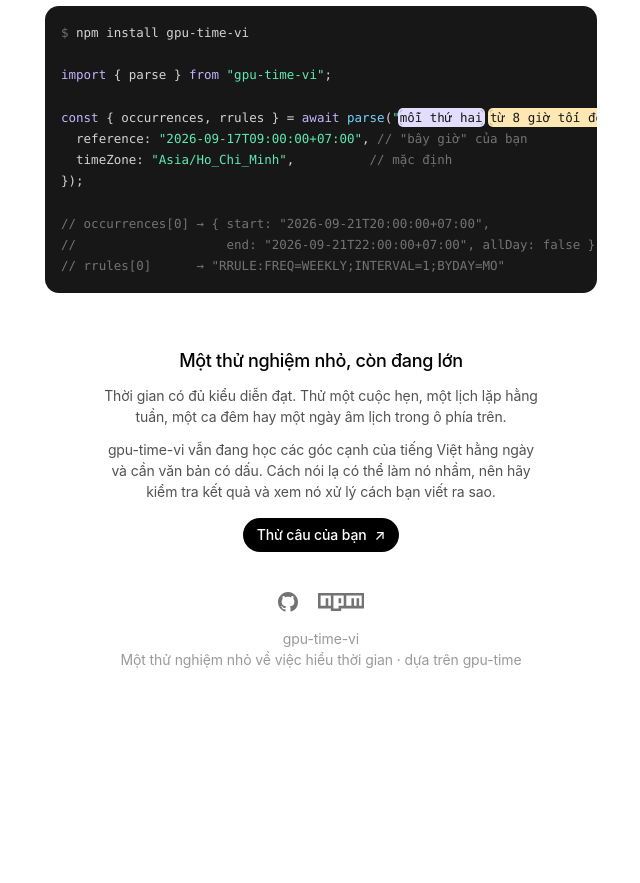
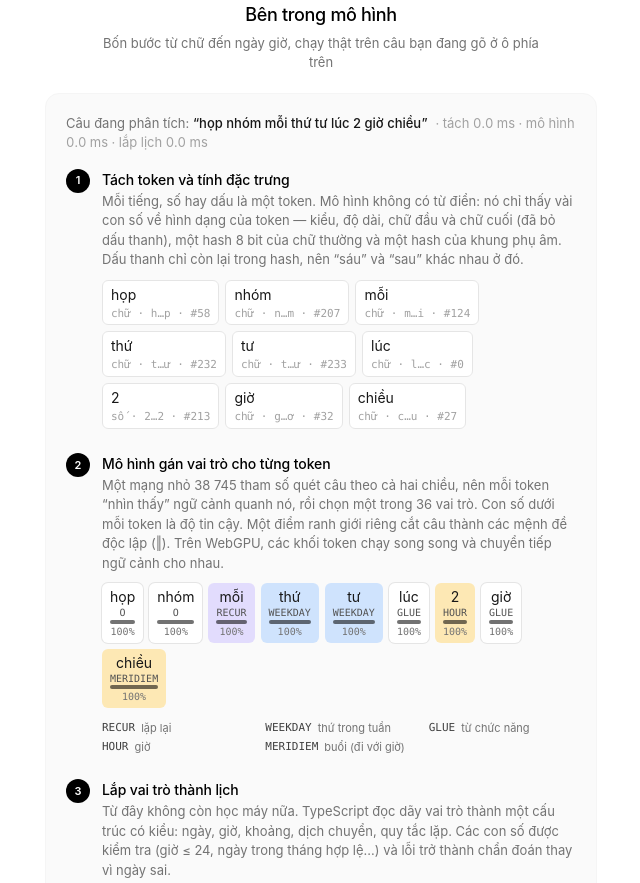
Before and after one commit to hunghg255/gpu-time-vi, an Astro site in the folder apps/website/: page / in a window 1280 px wide. Shown: the part 1134-2017 px from the top of the page, without its empty margins (319-959 px from the left). Before the commit the page ends 1852 px from the top, so only its background shows below. Built offline with nearby package versions, Linux system fonts and the light colour scheme; Astro itself is replaced by a stand-in of ours.

Commit message:
feat(website): live pipeline walkthrough and honest recurrence preview count

```diff
--- a/apps/website/astro.config.mjs
+++ b/apps/website/astro.config.mjs
@@ -1,10 +1,23 @@
 import { defineConfig } from "astro/config";
 import react from "@astrojs/react";
 import tailwindcss from "@tailwindcss/vite";
+import { fileURLToPath } from "node:url";
 
 export default defineConfig({
   site: "https://gpu-time-vi.pages.dev",
   devToolbar: { enabled: false },
   integrations: [react()],
-  vite: { plugins: [tailwindcss()], server: { strictPort: true } },
+  vite: {
+    plugins: [tailwindcss()],
+    server: { strictPort: true },
+    resolve: {
+      alias: {
+        // The schedule entry is built but not published; the site reads it
+        // straight from the workspace build to show token roles.
+        "gpu-time-vi/schedule": fileURLToPath(
+          new URL("../../packages/core/dist/schedule.js", import.meta.url),
+        ),
+      },
+    },
+  },
 });
--- a/apps/website/src/components/Demo.tsx
+++ b/apps/website/src/components/Demo.tsx
@@ -47,12 +47,16 @@ export function Demo({ initial }: { initial: Formatted }) {
     if (!value.trim()) return;
     const ticket = ++seq.current;
     setBusy(true);
+    // The pipeline section below follows whatever the demo is parsing.
+    window.dispatchEvent(
+      new CustomEvent("demo:text", { detail: value.trim() }),
+    );
     const reference = new Date();
     try {
       const parsed = await parseWith(value.trim(), {
         reference: reference.toISOString(),
         timeZone: "Asia/Ho_Chi_Minh",
-        limit: 3,
+        limit: 6,
       });
       if (ticket !== seq.current) return;
       setResult(format(parsed, reference, "Asia/Ho_Chi_Minh"));
--- /dev/null
+++ b/apps/website/src/components/Model.astro
@@ -0,0 +1,29 @@
+---
+// A static picture of the network the demo runs: sparse features in, one
+// vector per token, two bidirectional scans, then a role classifier and a
+// clause-boundary score. Sizes are the shipped model's.
+const boxes = [
+  { x: 0, label: "580 hàng đặc trưng", sub: "cộng thành 1 vector / token" },
+  { x: 150, label: "quét hai chiều", sub: "lớp 1 · ngữ cảnh trái ↔ phải" },
+  { x: 300, label: "quét hai chiều", sub: "lớp 2 · residual" },
+  { x: 450, label: "phân loại", sub: "36 vai trò + ranh giới" },
+];
+---
+<svg viewBox="0 0 600 120" class="w-full" role="img" aria-label="Sơ đồ mô hình: đặc trưng thưa, hai lớp quét hai chiều, bộ phân loại vai trò và ranh giới">
+  {boxes.map((box, index) => (
+    <g>
+      <rect x={box.x} y={20} width={130} height={60} rx={10} fill="#fff" stroke="#e5e5e5" />
+      <text x={box.x + 65} y={45} text-anchor="middle" font-size="12" font-weight="500" fill="#171717">{box.label}</text>
+      <text x={box.x + 65} y={63} text-anchor="middle" font-size="10" fill="#737373">{box.sub}</text>
+      {index < boxes.length - 1 && (
+        <path d={`M ${box.x + 132} 50 L ${box.x + 148} 50`} stroke="#a3a3a3" stroke-width="1.5" marker-end="url(#arrow)" />
+      )}
+    </g>
+  ))}
+  <defs>
+    <marker id="arrow" viewBox="0 0 10 10" refX="8" refY="5" markerWidth="6" markerHeight="6" orient="auto-start-reverse">
+      <path d="M 0 0 L 10 5 L 0 10 z" fill="#a3a3a3" />
+    </marker>
+  </defs>
+  <text x={300} y={105} text-anchor="middle" font-size="10" fill="#737373">38 745 tham số · int6 · CRF Viterbi trên CPU · WebGPU chạy các khối quét song song</text>
+</svg>
--- /dev/null
+++ b/apps/website/src/components/Pipeline.tsx
@@ -0,0 +1,369 @@
+import { useEffect, useRef, useState } from "react";
+import { demoDefault } from "../lib/demo";
+
+// The same phrase the demo is parsing, taken apart stage by stage: the
+// tokenizer's features, the roles the model assigned, the schedule the
+// compiler built, and the dates the resolver returned. Everything shown here
+// is read from a real run of the packaged parser.
+
+type ScheduleParser = Awaited<
+  ReturnType<typeof import("gpu-time-vi/schedule").defineParser>
+>;
+type Parsed = Awaited<ReturnType<ScheduleParser["parse"]>>;
+type Token = NonNullable<Parsed["tokens"]>[number];
+
+const ROLE_VI: Record<string, string> = {
+  O: "ngoài biểu thức",
+  NUM: "số lượng",
+  ORD: "thứ tự",
+  UNIT: "đơn vị",
+  DIR_BEFORE: "lùi về trước",
+  DIR_AFTER: "tiến về sau",
+  NOW: "bây giờ",
+  REL_DAY: "ngày tương đối",
+  DEICTIC: "này / sau / trước",
+  WEEKDAY: "thứ trong tuần",
+  DAYGROUP: "nhóm ngày",
+  MONTH: "tháng",
+  DOM: "ngày trong tháng",
+  YEAR: "năm",
+  HOUR: "giờ",
+  MINUTE: "phút",
+  SECOND: "giây",
+  MERIDIEM: "buổi (đi với giờ)",
+  TIME_NAMED: "giờ có tên",
+  DAYPART: "buổi",
+  RANGE_START: "mở khoảng",
+  RANGE_END: "đóng khoảng",
+  RECUR: "lặp lại",
+  FREQ: "tần suất",
+  TIMES: "số lần",
+  BOUND_START: "bắt đầu chuỗi",
+  BOUND_END: "kết thúc chuỗi",
+  COUNT: "số lần xuất hiện",
+  DUR: "thời lượng",
+  EXCEPT: "loại trừ",
+  HOLIDAY: "ngày lễ",
+  JOIN: "nối mệnh đề",
+  GLUE: "từ chức năng",
+  EDGE: "đầu / giữa / cuối",
+  CLOCK_OFFSET: "rưỡi / kém / hơn",
+  LUNAR: "âm lịch",
+};
+
+const ROLE_KIND: Record<string, "date" | "time" | "repeat" | "duration"> = {
+  NOW: "date",
+  REL_DAY: "date",
+  DEICTIC: "date",
+  WEEKDAY: "date",
+  DAYGROUP: "date",
+  MONTH: "date",
+  DOM: "date",
+  YEAR: "date",
+  HOLIDAY: "date",
+  EDGE: "date",
+  LUNAR: "date",
+  ORD: "date",
+  HOUR: "time",
+  MINUTE: "time",
+  SECOND: "time",
+  MERIDIEM: "time",
+  TIME_NAMED: "time",
+  DAYPART: "time",
+  CLOCK_OFFSET: "time",
+  RANGE_START: "time",
+  RANGE_END: "time",
+  RECUR: "repeat",
+  FREQ: "repeat",
+  TIMES: "repeat",
+  BOUND_START: "repeat",
+  BOUND_END: "repeat",
+  COUNT: "repeat",
+  EXCEPT: "repeat",
+  NUM: "duration",
+  UNIT: "duration",
+  DIR_BEFORE: "duration",
+  DIR_AFTER: "duration",
+  DUR: "duration",
+};
+
+const KIND_CLASS = {
+  date: "bg-date",
+  time: "bg-time",
+  repeat: "bg-repeat",
+  duration: "bg-duration",
+};
+
+const KINDS = ["chữ", "số", "dấu", "khoảng trắng"];
+const CLASSES = [
+  ..."abcdefghijklmnopqrstuvwxyz",
+  ..."ăâđêôơư",
+  ..."0123456789",
+];
+
+function characterClass(value: number): string {
+  return value < CLASSES.length ? CLASSES[value] : "dấu";
+}
+
+// Decode the sparse feature row the tokenizer packed into two 32-bit words.
+function features(token: Token) {
+  const [identity, context] = token.features;
+  return {
+    kind: KINDS[identity & 3],
+    length: (identity >>> 2) & 7,
+    first: characterClass((identity >>> 5) & 63),
+    last: characterClass((identity >>> 11) & 63),
+    hash: (identity >>> 17) & 255,
+    skeleton: context & 127,
+    number: (identity >>> 25) & 15,
+  };
+}
+
+function Stage({
+  step,
+  title,
+  note,
+  children,
+}: {
+  step: number;
+  title: string;
+  note: string;
+  children: React.ReactNode;
+}) {
+  return (
+    <li className="relative pl-9">
+      <span
+        className="absolute left-0 top-0 flex size-6 items-center justify-center rounded-full bg-black text-[11px] font-semibold text-white"
+        aria-hidden="true"
+      >
+        {step}
+      </span>
+      <h3 className="text-body font-medium">{title}</h3>
+      <p className="mt-0.5 text-note leading-normal text-neutral-500">{note}</p>
+      <div className="mt-2.5">{children}</div>
+    </li>
+  );
+}
+
+export function Pipeline() {
+  const [text, setText] = useState(demoDefault);
+  const [parsed, setParsed] = useState<Parsed | undefined>(undefined);
+  const [resolved, setResolved] = useState<
+    | {
+        occurrences: { start: string; end?: string; allDay: boolean }[];
+        rrules: string[];
+      }
+    | undefined
+  >(undefined);
+  const parser = useRef<ScheduleParser>(undefined);
+  const seq = useRef(0);
+
+  useEffect(() => {
+    function follow(event: Event) {
+      setText((event as CustomEvent<string>).detail);
+    }
+    window.addEventListener("demo:text", follow);
+    return () => window.removeEventListener("demo:text", follow);
+  }, []);
+
+  useEffect(() => {
+    if (!text.trim()) return;
+    const ticket = ++seq.current;
+    const timer = setTimeout(async () => {
+      try {
+        if (!parser.current) {
+          const { defineParser } = await import("gpu-time-vi/schedule");
+          parser.current = await defineParser({ backend: "cpu", tokens: true });
+        }
+        const result = await parser.current.parse(text.trim());
+        const { resolve } = await import("gpu-time-vi/schedule");
+        const dates = {
+          occurrences: [] as { start: string; end?: string; allDay: boolean }[],
+          rrules: [] as string[],
+        };
+        for (const expression of result.expressions) {
+          if (!expression.schedule) continue;
+          try {
+            const value = resolve(expression.schedule, {
+              reference: new Date().toISOString(),
+              timeZone: "Asia/Ho_Chi_Minh",
+              limit: 3,
+            });
+            dates.occurrences.push(
+              ...value.occurrences.map(({ start, end, allDay }) => ({
+                start,
+                ...(end ? { end } : {}),
+                allDay,
+              })),
+            );
+            dates.rrules.push(...value.rrules);
+          } catch {
+            // The stage shows the compiler's diagnostics instead.
+          }
+        }
+        if (ticket !== seq.current) return;
+        setParsed(result);
+        setResolved(dates);
+      } catch {
+        if (ticket === seq.current) setParsed(undefined);
+      }
+    }, 200);
+    return () => clearTimeout(timer);
+  }, [text]);
+
+  const tokens = (parsed?.tokens ?? []).filter((token) => token.kind !== 3);
+  const rolesUsed = [...new Set(tokens.map((token) => token.label))].filter(
+    (label) => label !== "O",
+  );
+
+  return (
+    <div className="rounded-box border border-neutral-100 bg-neutral-50 p-4 sm:p-5">
+      <p className="mb-4 text-note leading-normal text-neutral-500">
+        Câu đang phân tích:{" "}
+        <span className="font-medium text-neutral-900">“{text}”</span>
+        {parsed && (
+          <span className="ml-2 tabular-nums text-neutral-400">
+            · tách {parsed.timings.tokenizeMs.toFixed(1)} ms · mô hình{" "}
+            {parsed.timings.inferMs.toFixed(1)} ms · lắp lịch{" "}
+            {parsed.timings.compileMs.toFixed(1)} ms
+          </span>
+        )}
+      </p>
+      <ol className="space-y-6">
+        <Stage
+          step={1}
+          title="Tách token và tính đặc trưng"
+          note="Mỗi tiếng, số hay dấu là một token. Mô hình không có từ điển: nó chỉ thấy vài con số về hình dạng của token — kiểu, độ dài, chữ đầu và chữ cuối (đã bỏ dấu thanh), một hash 8 bit của chữ thường và một hash của khung phụ âm. Dấu thanh chỉ còn lại trong hash, nên “sáu” và “sau” khác nhau ở đó."
+        >
+          <ul className="flex flex-wrap gap-1.5">
+            {tokens.map((token, index) => {
+              const shape = features(token);
+              return (
+                <li
+                  key={index}
+                  className="rounded-md border border-neutral-200 bg-white px-2 py-1 font-mono text-[11px] leading-tight"
+                  title={`kiểu ${shape.kind} · độ dài bucket ${shape.length} · đầu “${shape.first}” · cuối “${shape.last}” · hash ${shape.hash} · khung phụ âm ${shape.skeleton}`}
+                >
+                  <span className="block font-sans text-sm text-neutral-900">
+                    {token.text}
+                  </span>
+                  <span className="mt-0.5 block text-neutral-400">
+                    {shape.kind} · {shape.first}…{shape.last} · #{shape.hash}
+                  </span>
+                </li>
+              );
+            })}
+          </ul>
+        </Stage>
+
+        <Stage
+          step={2}
+          title="Mô hình gán vai trò cho từng token"
+          note="Một mạng nhỏ 38 745 tham số quét câu theo cả hai chiều, nên mỗi token “nhìn thấy” ngữ cảnh quanh nó, rồi chọn một trong 36 vai trò. Con số dưới mỗi token là độ tin cậy. Một điểm ranh giới riêng cắt câu thành các mệnh đề độc lập (‖). Trên WebGPU, các khối token chạy song song và chuyển tiếp ngữ cảnh cho nhau."
+        >
+          <ul className="flex flex-wrap items-end gap-1.5">
+            {tokens.map((token, index) => {
+              const kind = ROLE_KIND[token.label];
+              return (
+                <li key={index} className="flex items-end gap-1.5">
+                  {token.clauseStart && index > 0 && (
+                    <span
+                      className="pb-2 text-neutral-300"
+                      aria-label="ranh giới mệnh đề"
+                    >
+                      ‖
+                    </span>
+                  )}
+                  <span
+                    className={`rounded-md px-2 py-1 text-center ${kind ? KIND_CLASS[kind] : "bg-white ring-1 ring-neutral-200"}`}
+                  >
+                    <span className="block text-sm text-neutral-900">
+                      {token.text}
+                    </span>
+                    <span className="block font-mono text-[10px] leading-tight text-neutral-600">
+                      {token.label}
+                    </span>
+                    <span className="block h-1 w-full overflow-hidden rounded bg-black/10">
+                      <span
+                        className="block h-full bg-black/50"
+                        style={{ width: `${Math.round(token.score * 100)}%` }}
+                      />
+                    </span>
+                    <span className="block font-mono text-[10px] text-neutral-500">
+                      {Math.round(token.score * 100)}%
+                    </span>
+                  </span>
+                </li>
+              );
+            })}
+          </ul>
+          {rolesUsed.length > 0 && (
+            <dl className="mt-3 grid grid-cols-2 gap-x-4 gap-y-0.5 text-[11px] text-neutral-500 sm:grid-cols-3">
+              {rolesUsed.map((label) => (
+                <div key={label} className="flex gap-1.5">
+                  <dt className="font-mono text-neutral-700">{label}</dt>
+                  <dd>{ROLE_VI[label] ?? label}</dd>
+                </div>
+              ))}
+            </dl>
+          )}
+        </Stage>
+
+        <Stage
+          step={3}
+          title="Lắp vai trò thành lịch"
+          note="Từ đây không còn học máy nữa. TypeScript đọc dãy vai trò thành một cấu trúc có kiểu: ngày, giờ, khoảng, dịch chuyển, quy tắc lặp. Các con số được kiểm tra (giờ ≤ 24, ngày trong tháng hợp lệ…) và lỗi trở thành chẩn đoán thay vì ngày sai."
+        >
+          {parsed?.expressions.length ? (
+            parsed.expressions.map((expression, index) => (
+              <div key={index} className="mb-2 last:mb-0">
+                <pre className="overflow-x-auto rounded-md bg-neutral-900 p-3 font-mono text-[11px] leading-[1.6] text-neutral-200">
+                  {JSON.stringify(expression.schedule, null, 2)}
+                </pre>
+                {expression.diagnostics.map((diagnostic, position) => (
+                  <p key={position} className="mt-1 text-[11px] text-amber-700">
+                    {diagnostic.code}: {diagnostic.message}
+                  </p>
+                ))}
+              </div>
+            ))
+          ) : (
+            <p className="text-note text-neutral-500">
+              Không có biểu thức thời gian nào trong câu này.
+            </p>
+          )}
+        </Stage>
+
+        <Stage
+          step={4}
+          title="Giải ra ngày giờ thật"
+          note="Chỉ ở bước cuối mới cần biết “bây giờ” là lúc nào và múi giờ nào. Ngày tương đối, thứ, DST, âm lịch (tính theo lịch Việt Nam, UTC+7) và giới hạn số lần đều được giải bằng số học lịch chính xác, không phải bằng mô hình."
+        >
+          {resolved?.occurrences.length ? (
+            <ul className="space-y-1 font-mono text-[12px]">
+              {resolved.occurrences.map((occurrence, index) => (
+                <li key={index} className="text-neutral-800">
+                  {occurrence.start}
+                  {occurrence.end ? ` → ${occurrence.end}` : ""}
+                  {occurrence.allDay ? "  (cả ngày)" : ""}
+                </li>
+              ))}
+              {resolved.rrules.map((rule, index) => (
+                <li
+                  key={`rule-${index}`}
+                  className="whitespace-pre-wrap text-violet-800"
+                >
+                  {rule}
+                </li>
+              ))}
+            </ul>
+          ) : (
+            <p className="text-note text-neutral-500">
+              Chưa có ngày giờ nào để giải.
+            </p>
+          )}
+        </Stage>
+      </ol>
+    </div>
+  );
+}
--- a/apps/website/src/lib/demo.ts
+++ b/apps/website/src/lib/demo.ts
@@ -114,9 +114,11 @@ export function format(result: ParseResult, reference: Date, timeZone: string) {
     ? result.diagnostics.map((diagnostic) => diagnostic.message).join(" ")
     : result.occurrences.length
       ? repeating
-        ? `Lặp lại · ${result.occurrences.length} lần trong 12 tháng tới`
+        ? result.truncated
+          ? `Lặp lại · ${result.occurrences.length} lần đầu, còn nữa`
+          : `Lặp lại · ${result.occurrences.length} lần trong 12 tháng tới`
         : result.truncated
-          ? `${result.occurrences.length} lần tiếp theo`
+          ? `${result.occurrences.length} lần đầu, còn nữa`
           : "Kết quả"
       : "Không tìm thấy ngày giờ. Thử một ngày hoặc một khoảng giờ.";
 
--- a/apps/website/src/pages/index.astro
+++ b/apps/website/src/pages/index.astro
@@ -6,11 +6,13 @@ import Logo from '../components/Logo.astro';
 import Code from '../components/Code.astro';
 import { Demo } from '../components/Demo';
 import { Examples } from '../components/Examples';
+import { Pipeline } from '../components/Pipeline';
+import Model from '../components/Model.astro';
 
 const reference = new Date();
 const timeZone = 'Asia/Ho_Chi_Minh';
 const initial = format(await parse(demoDefault, {
-  reference: reference.toISOString(), timeZone, limit: 3,
+  reference: reference.toISOString(), timeZone, limit: 6,
 }), reference, timeZone);
 
 const title = 'gpu-time-vi — Tiếng Việt thành ngày giờ';
@@ -74,6 +76,16 @@ const canonical = new URL(Astro.url.pathname, Astro.site);
         <Examples client:load />
       </section>
 
+      <section class="mt-14" aria-labelledby="inside-title">
+        <h2 id="inside-title" class="text-heading font-medium">Bên trong mô hình</h2>
+        <p class="mx-auto mb-5 mt-1.5 max-w-note text-center text-note leading-normal text-neutral-500">Bốn bước từ chữ đến ngày giờ, chạy thật trên câu bạn đang gõ ở ô phía trên</p>
+        <Pipeline client:visible />
+        <div class="mt-5 rounded-box border border-neutral-100 p-4">
+          <Model />
+        </div>
+        <p class="mx-auto mt-3 max-w-note text-center text-note leading-normal text-neutral-500">Mô hình chỉ làm bước 2. Tách token, lắp lịch và tính ngày là mã TypeScript thường, nên múi giờ, DST và âm lịch luôn chính xác</p>
+      </section>
+
       <section class="mt-14" aria-labelledby="use-title">
         <h2 id="use-title" class="text-heading font-medium">Dùng trong code của bạn</h2>
         <p class="mx-auto mb-5 mt-1.5 max-w-note text-center text-note leading-normal text-neutral-500">Bạn đưa câu chữ và mốc "bây giờ"; nhận về ngày giờ và quy tắc RFC 5545. Múi giờ mặc định là Asia/Ho_Chi_Minh</p>
--- /dev/null
+++ b/apps/website/src/schedule.d.ts
@@ -0,0 +1,47 @@
+// The workspace build's schedule entry, aliased in astro.config.mjs. Only the
+// shape the pipeline section reads is declared here.
+declare module "gpu-time-vi/schedule" {
+  export interface PipelineToken {
+    text: string;
+    start: number;
+    end: number;
+    kind: 0 | 1 | 2 | 3;
+    features: [number, number];
+    label: string;
+    clauseStart: boolean;
+    score: number;
+  }
+  export interface PipelineDiagnostic {
+    code: string;
+    message: string;
+    severity: "error" | "warning";
+  }
+  export interface PipelineExpression {
+    start: number;
+    end: number;
+    text: string;
+    confidence: number;
+    schedule: unknown | null;
+    diagnostics: PipelineDiagnostic[];
+  }
+  export interface PipelineResult {
+    expressions: PipelineExpression[];
+    backend: "cpu" | "webgpu";
+    timings: { tokenizeMs: number; inferMs: number; compileMs: number };
+    tokens?: PipelineToken[];
+  }
+  export function defineParser(options?: {
+    backend?: "auto" | "cpu" | "webgpu";
+    tokens?: boolean;
+  }): Promise<{
+    parse(text: string): Promise<PipelineResult>;
+    dispose(): void;
+  }>;
+  export function resolve(
+    schedule: unknown,
+    options: { reference: string; timeZone: string; limit?: number },
+  ): {
+    occurrences: { start: string; end?: string; allDay: boolean }[];
+    rrules: string[];
+  };
+}
```
Also changed, not shown: apps/website/tests/first-load.mjs (+1 -1 lines), 1 other file.
